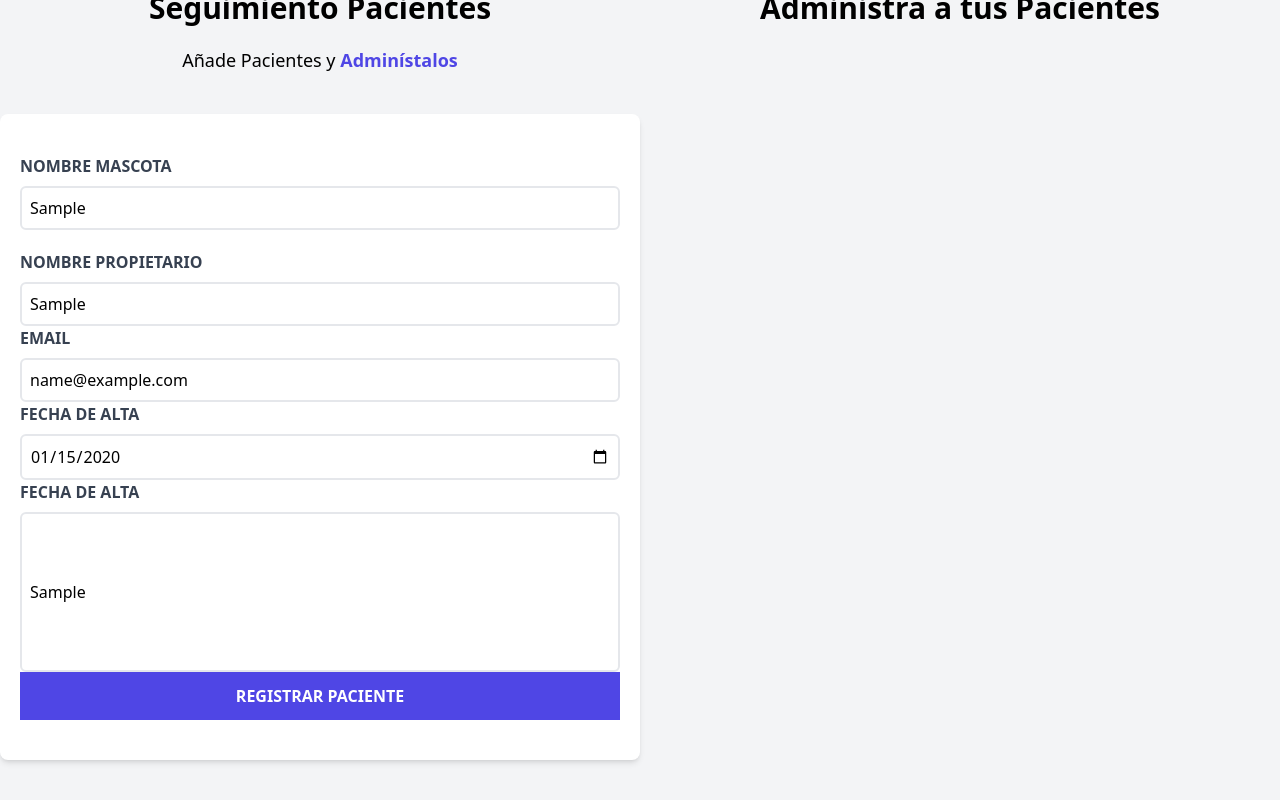
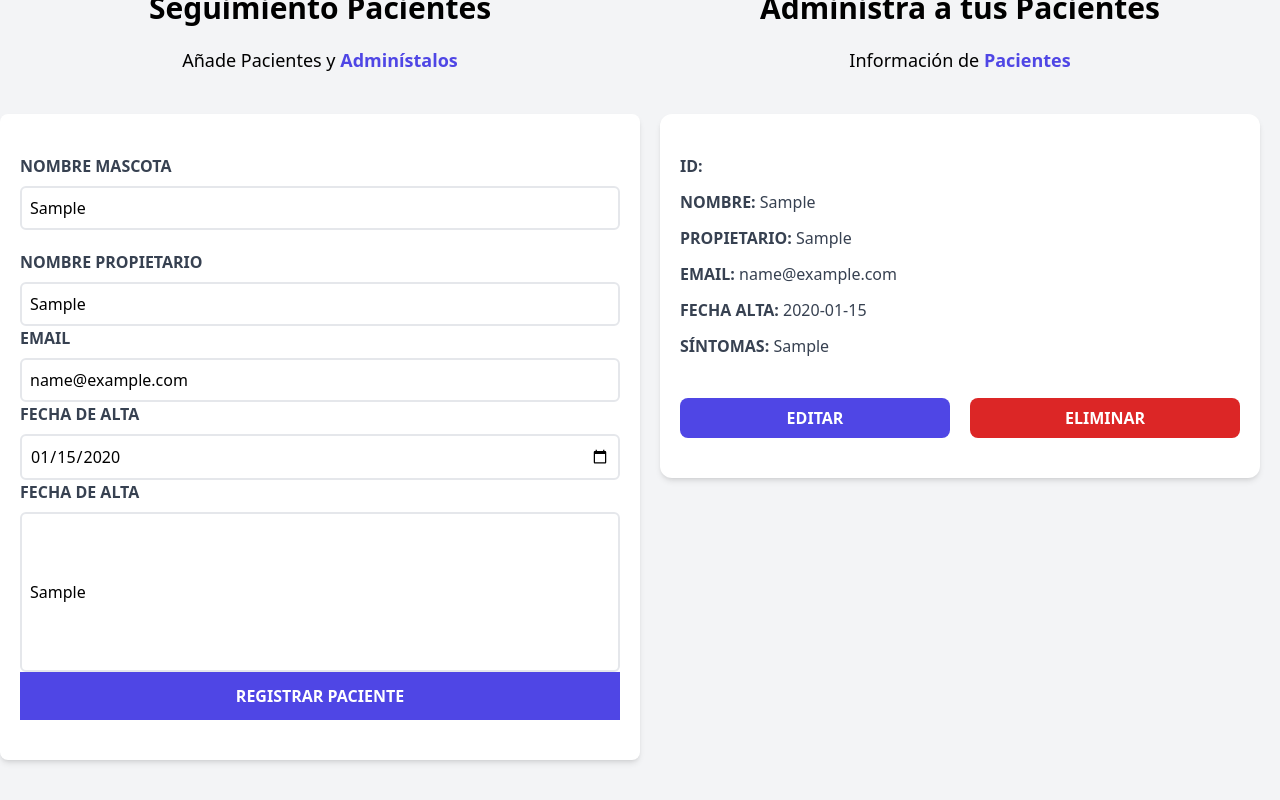
Before and after one commit to Leixhik/veterinaria-pacientes-vue, a Vue app: page / in a window 1280 px wide. Both pictures are taken after typing "Sample", "Sample", "name@example.com", "2020-01-15", "Sample" into the empty fields and a click on the input "Registrar Paciente". Shown: the part 234-1034 px from the top of the page. Built offline with nearby package versions, Linux system fonts and the light colour scheme.

Commit message:
Se agregó el componente Paciente para mostrar la información de los pacientes y se mejoró la visualización en App.vue al incluir un mensaje informativo.

```diff
--- a/src/App.vue
+++ b/src/App.vue
@@ -2,6 +2,7 @@
   import { ref, reactive } from 'vue'
   import Header from './components/Header.vue';
   import Formulario from './components/Formulario.vue';
+  import Paciente from './components/Paciente.vue';
 
   const pacientes = ref ([])
 
@@ -42,9 +43,15 @@
         <h3 class="font-black text-3xl text-center">Administra a tus Pacientes</h3>
 
         <div v-if="pacientes.length > 0">
+          <p class="text-lg mt-5 text-center mb-10">
+            Información de
+            <span class="text-indigo-600 font-bold">Pacientes</span>
+          </p>
 
-
-
+          <Paciente
+            v-for="paciente in pacientes"
+            :paciente="paciente"
+          />
         </div>
         <p v-else class="mt-10 text-2xl text-center">No hay pacientes</p>
 
--- /dev/null
+++ b/src/components/Paciente.vue
@@ -0,0 +1,61 @@
+<script setup>
+    defineProps({
+        paciente: {
+            type: Object,
+            required: true
+        }
+    })
+</script>
+
+
+<template>
+    <div class="mx-5 my-10 bg-white shadow-md px-5 py-10 rounded-xl">
+        <p class="font-bold mb-3 text-gray-700 uppercase">ID:
+            <span class="font-normal normal-case">
+
+            </span>
+        </p>
+
+        <p class="font-bold mb-3 text-gray-700 uppercase">Nombre:
+            <span class="font-normal normal-case">
+                {{ paciente.nombre }}
+            </span>
+        </p>
+
+        <p class="font-bold mb-3 text-gray-700 uppercase">Propietario:
+            <span class="font-normal normal-case">
+                {{ paciente.propietario }}
+            </span>
+        </p>
+
+        <p class="font-bold mb-3 text-gray-700 uppercase">Email:
+            <span class="font-normal normal-case">
+                {{ paciente.email }}
+            </span>
+        </p>
+
+        <p class="font-bold mb-3 text-gray-700 uppercase">Fecha Alta:
+            <span class="font-normal normal-case">
+                {{ paciente.alta }}
+            </span>
+        </p>
+
+        <p class="font-bold mb-3 text-gray-700 uppercase">Síntomas:
+            <span class="font-normal normal-case">
+                {{ paciente.sintomas }}
+            </span>
+        </p>
+
+        <div class="grid md:grid-cols-2  gap-5 mt-10 ">
+            <button
+                type="button"
+                class="block w-full py-2 px-10 bg-indigo-600 hover:bg-indigo-700 text-white font-bold uppercase rounded-lg"
+            >Editar</button>
+
+            <button
+                type="button"
+                class="block w-full py-2 px-10 bg-red-600 hover:bg-red-700 text-white font-bold uppercase rounded-lg"
+            >Eliminar</button>
+        </div>
+    </div>
+</template>
```
